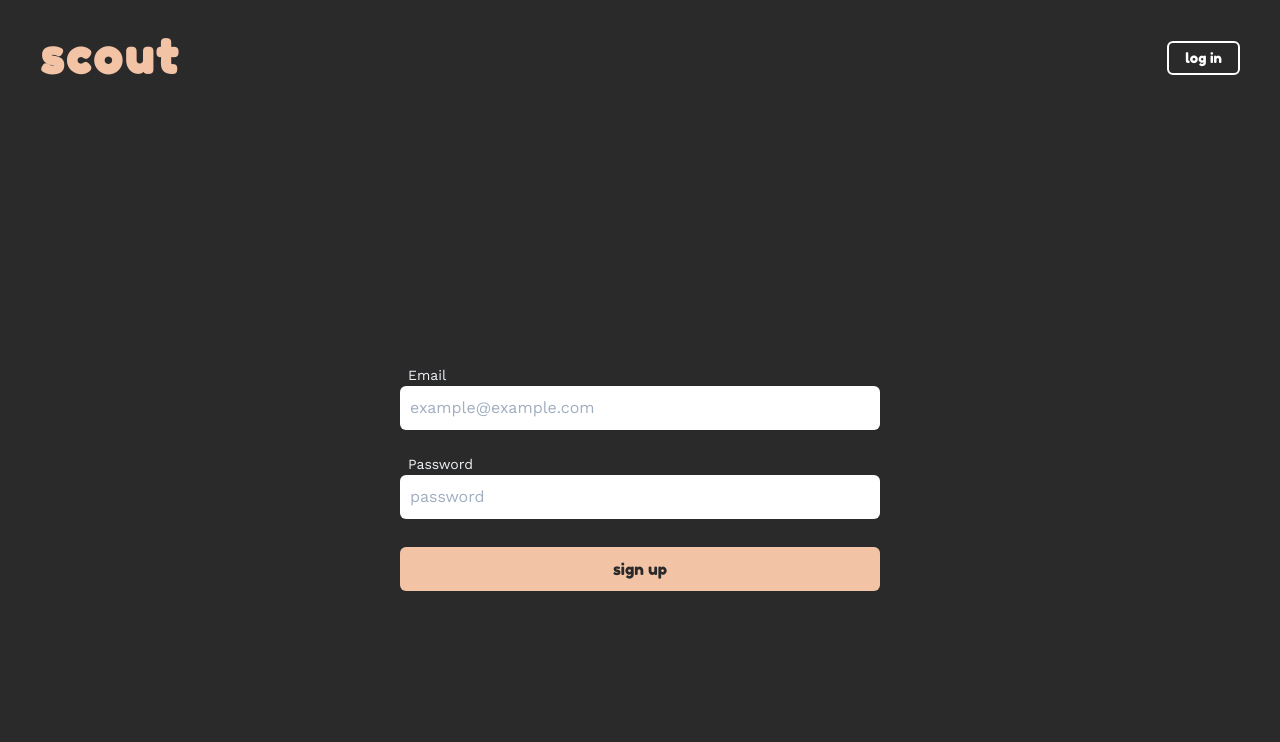
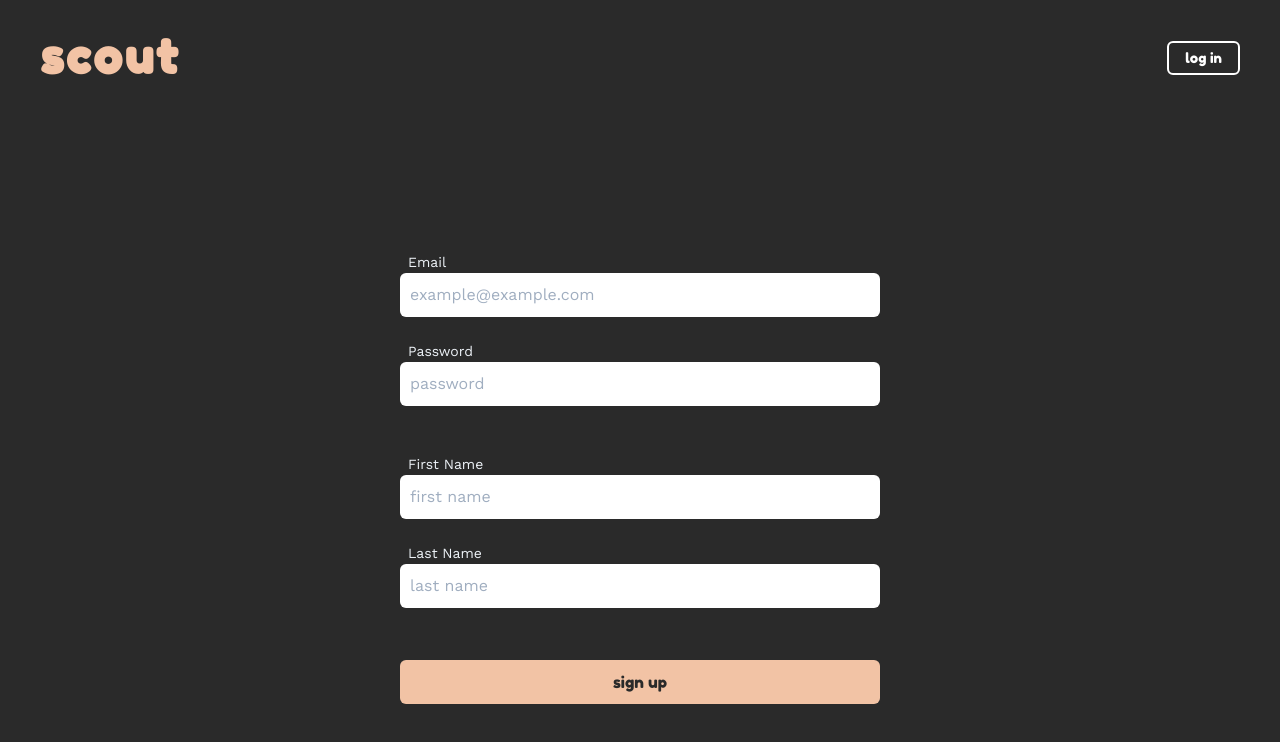
Before and after one commit to joseph-marques/scout, a React (Create React App) app in the folder frontend/: page /signup in a window 1280 px wide. Shown: the top 742 px of the page. Built offline with nearby package versions, Linux system fonts and the light colour scheme; no server answers.

Commit message:
add name as part of sign up flow

```diff
--- a/frontend/src/components/App.js
+++ b/frontend/src/components/App.js
@@ -6,7 +6,7 @@ import ScoutProfileContainer from './ScoutProfileContainer';
 import UserSettingsContainer from './UserSettingsContainer';
 import { AuthProvider } from './Auth';
 import PrivateRoute from './ProtectedRoute';
-import SignUpContainer from './SignUpContainer';
+import SignUp from './SignUp';
 import Login from './Login';
 import UserDashboardContainer from './UserDashboardContainer';
 import Home from './Home';
@@ -33,7 +33,7 @@ function App() {
                 component={UserSettingsContainer}
               />
               <Route path="/login" component={Login} />
-              <Route path="/signup" component={SignUpContainer} />
+              <Route path="/signup" component={SignUp} />
               <Route exact path="/" component={Home} />
             </Switch>
           </Router>
--- a/frontend/src/components/Input.js
+++ b/frontend/src/components/Input.js
@@ -1,6 +1,6 @@
 import React from 'react';
 
-function Input({ label, name, type, placeholder }) {
+function Input({ label, name, type, placeholder, onChange, required = false }) {
   return (
     <label className="flex flex-col my-3">
       <p className="px-2 text-sm text-sm text-gray-200">{label}</p>
@@ -8,7 +8,9 @@ function Input({ label, name, type, placeholder }) {
         className="rounded-md p-2 border-transparent focus:border-secondary border-2"
         name={name}
         type={type}
+        required={required}
         placeholder={placeholder}
+        onChange={onChange}
       />
     </label>
   );
--- a/frontend/src/components/SignUp.js
+++ b/frontend/src/components/SignUp.js
@@ -1,28 +1,100 @@
-import React from 'react';
+import React, { useCallback, useContext } from 'react';
+import { withRouter, Redirect } from 'react-router';
+import gql from 'graphql-tag';
+import Firebase from '../clients/Firebase';
+import { useMutation } from '@apollo/react-hooks';
+import { AuthContext } from './Auth';
 import Header from './Header';
 import Input from './Input';
+import useForm from './useForm';
 
-const SignUp = ({ onSignUp }) => {
+const NEW_SCOUT_MUTATION = gql`
+  mutation updateScout($scout: ScoutInput!) {
+    updateScout(scout: $scout) {
+      id
+    }
+  }
+`;
+
+const SignUp = ({ history }) => {
+  const { currentUser } = useContext(AuthContext);
+  const [createScout] = useMutation(NEW_SCOUT_MUTATION);
+  const handleSignup = useCallback(
+    async formData => {
+      const { email, password, firstname, lastname } = formData;
+      try {
+        await Firebase.auth()
+          .createUserWithEmailAndPassword(email, password)
+          .then(async ({ user }) => {
+            await createScout({
+              variables: {
+                scout: {
+                  id: user.uid,
+                  firstname: firstname,
+                  lastname: lastname
+                }
+              }
+            });
+          });
+        history.push('/dashboard');
+      } catch (error) {
+        alert(error);
+      }
+    },
+    [history, createScout]
+  );
+  const { inputs, handleInputChange, handleSubmit } = useForm(handleSignup);
+
+  if (currentUser) {
+    return <Redirect to="/dashboard" />;
+  }
+
   return (
     <div className="flex flex-col items-center bg-black w-full h-full">
       <Header showLogin={true} />
       <div className="flex-1 w-full content-center overflow-y-auto">
         <form
           className="flex flex-col pt-10 px-4 m-auto max-w-lg"
-          onSubmit={onSignUp}
+          onSubmit={handleSubmit}
         >
           <Input
             label="Email"
             name="email"
             type="email"
+            required={true}
+            onChange={handleInputChange}
+            value={inputs.email}
             placeholder="example@example.com"
           />
           <Input
             label="Password"
             name="password"
             type="password"
+            required={true}
+            onChange={handleInputChange}
+            value={inputs.password}
             placeholder="password"
           />
+          <br />
+          <Input
+            label="First Name"
+            name="firstname"
+            type="text"
+            required={true}
+            onChange={handleInputChange}
+            value={inputs.firstname}
+            placeholder="first name"
+          />
+          <Input
+            label="Last Name"
+            name="lastname"
+            type="last name"
+            required={true}
+            onChange={handleInputChange}
+            value={inputs.lastname}
+            placeholder="last name"
+          />
+          <br />
           <button
             className="inline-block text-md font-logo px-4 py-3 leading-none border-2
           rounded-md text-black bg-secondary border-transparent hover:text-secondary
@@ -37,4 +109,4 @@ const SignUp = ({ onSignUp }) => {
   );
 };
 
-export default SignUp;
+export default withRouter(SignUp);
--- a/frontend/src/components/SignUpContainer.js
+++ /dev/null
@@ -1,47 +0,0 @@
-import React, { useCallback, useContext } from 'react';
-import { withRouter, Redirect } from 'react-router';
-import gql from 'graphql-tag';
-import { useMutation } from '@apollo/react-hooks';
-import { AuthContext } from './Auth';
-import Firebase from '../clients/Firebase';
-import SignUp from './SignUp';
-
-const NEW_SCOUT_MUTATION = gql`
-  mutation updateScout($scout: ScoutInput!) {
-    updateScout(scout: $scout) {
-      id
-    }
-  }
-`;
-
-function SignUpContainer({ history }) {
-  const [createScout, { data }] = useMutation(NEW_SCOUT_MUTATION);
-
-  const handleSignup = useCallback(
-    async event => {
-      event.preventDefault();
-      const { email, password } = event.target.elements;
-      try {
-        await Firebase.auth()
-          .createUserWithEmailAndPassword(email.value, password.value)
-          .then(async ({ user }) => {
-            await createScout({ variables: { scout: { id: user.uid } } });
-          });
-        history.push('/dashboard');
-      } catch (error) {
-        alert(error);
-      }
-    },
-    [history]
-  );
-
-  const { currentUser } = useContext(AuthContext);
-
-  if (currentUser) {
-    return <Redirect to="/dashboard" />;
-  }
-
-  return <SignUp onSignUp={handleSignup} />;
-}
-
-export default withRouter(SignUpContainer);
--- /dev/null
+++ b/frontend/src/components/useForm.js
@@ -0,0 +1,28 @@
+import { useState } from 'react';
+
+const useForm = callback => {
+  const [inputs, setInputs] = useState({});
+
+  const handleSubmit = event => {
+    if (event) {
+      event.preventDefault();
+    }
+    callback(inputs);
+  };
+
+  const handleInputChange = event => {
+    event.persist();
+    setInputs(inputs => ({
+      ...inputs,
+      [event.target.name]: event.target.value
+    }));
+  };
+
+  return {
+    handleSubmit,
+    handleInputChange,
+    inputs
+  };
+};
+
+export default useForm;
```
